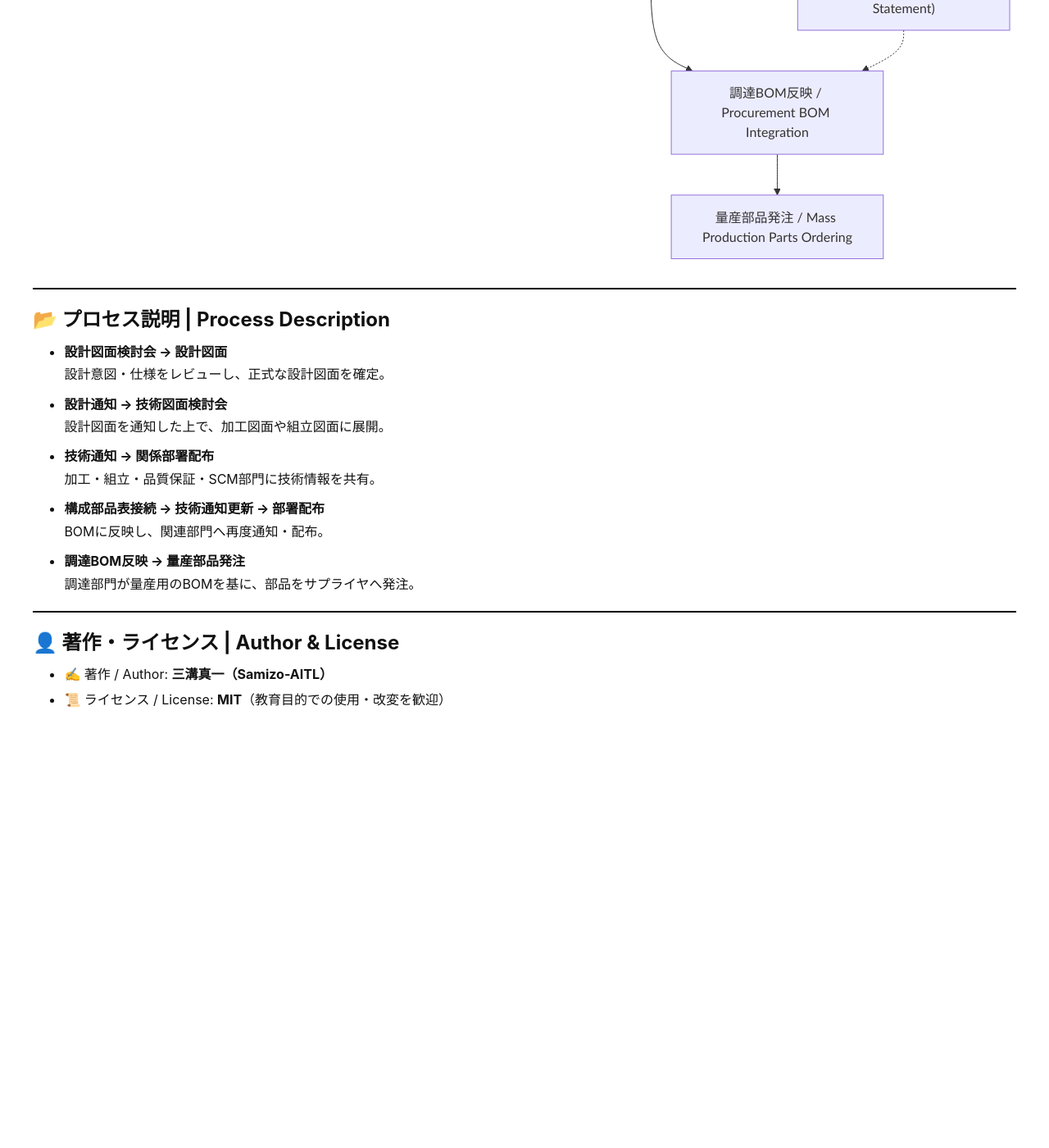
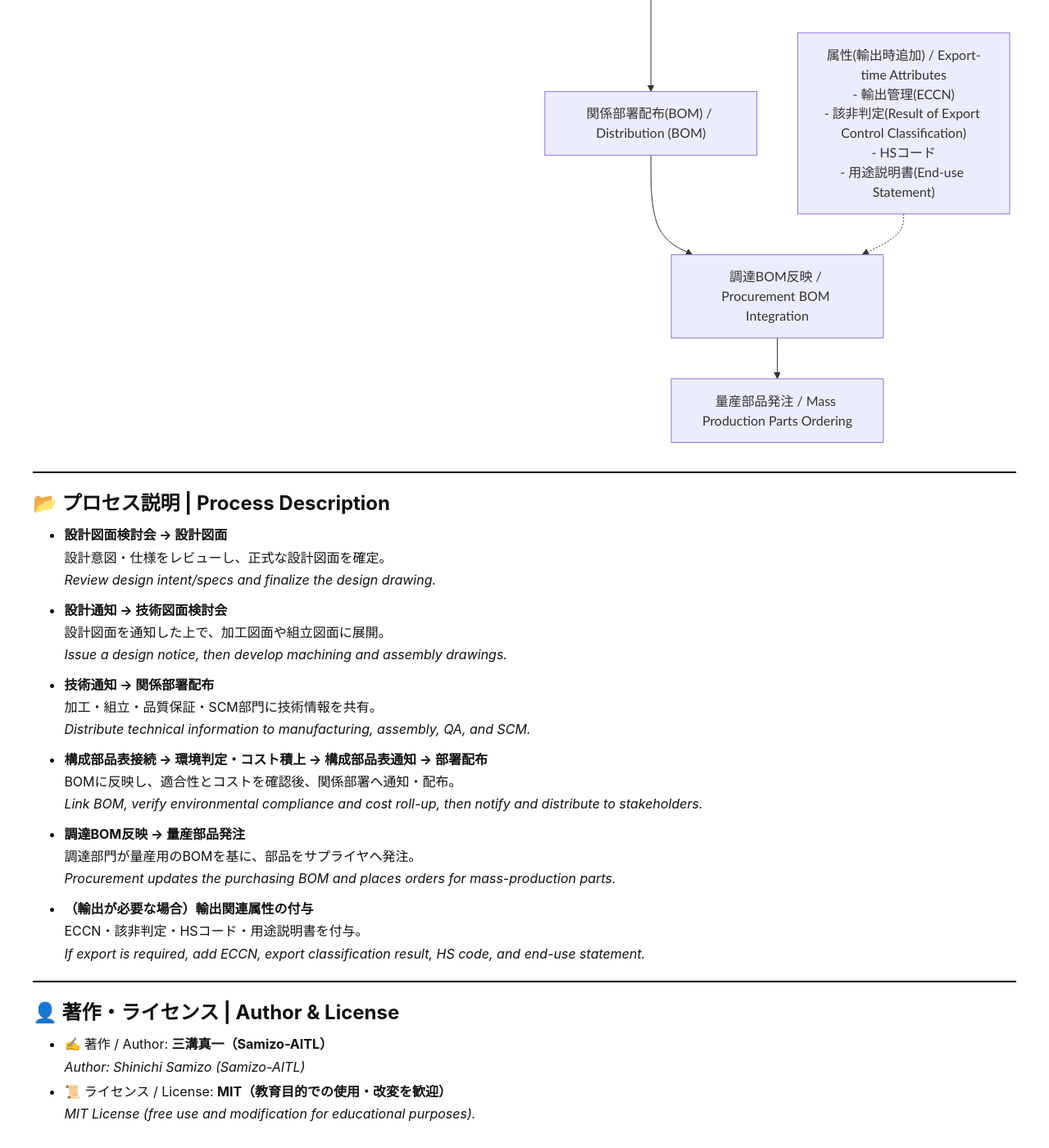
Before and after one commit to Samizo-AITL/EduMecha, a Jekyll site: the page built from 08_production_process/production_process_flow.md, in a window 1280 px wide and 1400 px high, scrolled down 1954 px. Shown: the whole window at 82% size. Built offline with Jekyll 4.4.1, drawn with Linux system fonts in a browser that asks for light colours; before the commit the page ends 2849 px from its top, so only the background shows below that; some of the changed text lies outside the part shown.

Commit message:
Update production_process_flow.md

````diff
--- a/08_production_process/production_process_flow.md
+++ b/08_production_process/production_process_flow.md
@@ -6,13 +6,20 @@
 ---
 
 # 🏭 設計から量産部品発注までの実務フロー
-**Practical Workflow: From Design to Mass Production Parts Ordering**
+*Practical Workflow: From Design to Mass Production Parts Ordering*
+
+> **注記｜Notice**
+> 本資料は、一般的な製造業における実務フローを抽象化した教育用コンテンツであり、特定企業の機密情報を含みません。
+> *This document abstracts a practical workflow commonly used in manufacturing and is intended for educational use. It does not contain any proprietary information of a specific company.*
 
 ---
 
 ## 📘 概要 | Overview
 本資料は、設計段階から量産部品発注に至るまでの社内実務フローを整理したものです。
+*This material organizes the in-house workflow from design to mass-production parts ordering.*
+
 「設計図面検討会」「技術図面検討会」「通知・配布」「BOM連携」「量産部品発注」までを体系的に示します。
+*It systematically covers design/technical drawing reviews, notices and distribution, BOM linkage, and ordering of mass-production parts.*
 
 ---
 
@@ -51,11 +58,10 @@
   - HSコード
   - 用途説明書(End-use Statement)"] -.-> K
 
- %% 横から加わる評価・計測情報
+  %% 横から加わる評価・計測情報
   P1["試作評価 / Prototype Evaluation\n(寸法測定・性能検証)"] -.-> B
   P2["量産評価 / Mass Production Evaluation\n(工程能力 Cp/Cpk, 品質検証)"] -.-> E
   P3["計測器情報 / Measurement Instruments\n(三次元測定機, マイクロメータ, 真円度計 等)"] -.-> E
-
 ```
 
 ---
@@ -64,21 +70,32 @@
 
 - **設計図面検討会 → 設計図面**
   設計意図・仕様をレビューし、正式な設計図面を確定。
+  *Review design intent/specs and finalize the design drawing.*
 
 - **設計通知 → 技術図面検討会**
   設計図面を通知した上で、加工図面や組立図面に展開。
+  *Issue a design notice, then develop machining and assembly drawings.*
 
 - **技術通知 → 関係部署配布**
   加工・組立・品質保証・SCM部門に技術情報を共有。
+  *Distribute technical information to manufacturing, assembly, QA, and SCM.*
 
-- **構成部品表接続 → 技術通知更新 → 部署配布**
-  BOMに反映し、関連部門へ再度通知・配布。
+- **構成部品表接続 → 環境判定・コスト積上 → 構成部品表通知 → 部署配布**
+  BOMに反映し、適合性とコストを確認後、関係部署へ通知・配布。
+  *Link BOM, verify environmental compliance and cost roll-up, then notify and distribute to stakeholders.*
 
 - **調達BOM反映 → 量産部品発注**
   調達部門が量産用のBOMを基に、部品をサプライヤへ発注。
+  *Procurement updates the purchasing BOM and places orders for mass-production parts.*
+
+- **（輸出が必要な場合）輸出関連属性の付与**
+  ECCN・該非判定・HSコード・用途説明書を付与。
+  *If export is required, add ECCN, export classification result, HS code, and end-use statement.*
 
 ---
 
 ## 👤 著作・ライセンス | Author & License
 - ✍️ 著作 / Author: **三溝真一（Samizo-AITL）**
-- 📜 ライセンス / License: **MIT**（教育目的での使用・改変を歓迎）
+  *Author: Shinichi Samizo (Samizo-AITL)*
+- 📜 ライセンス / License: **MIT（教育目的での使用・改変を歓迎）**
+  *MIT License (free use and modification for educational purposes).*
````
